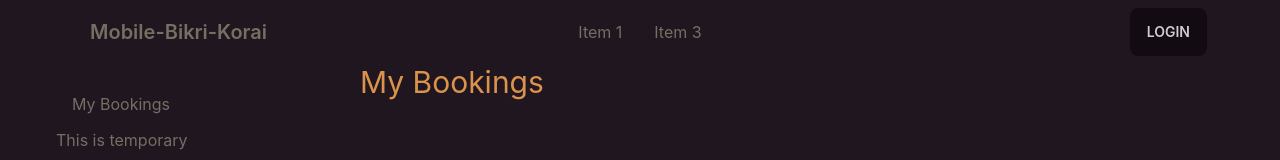
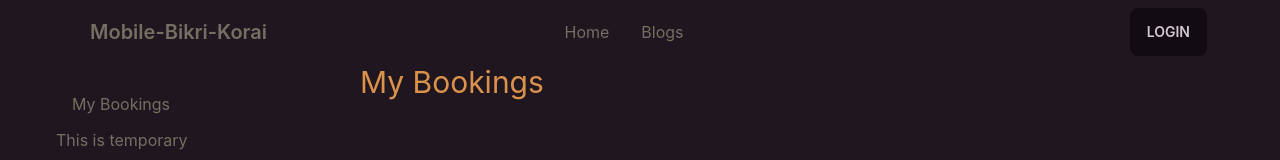
Before and after one commit to mrakib007/mobile-bikri-korai, a React (Create React App) app: page /dashboard in a window 1280 px wide. Shown: the top 160 px of the page. Built offline with nearby package versions, Linux system fonts and the light colour scheme; no server answers.

Commit message:
adding conditional rendering in nav

```diff
--- a/src/Context/AuthProvider.js
+++ b/src/Context/AuthProvider.js
@@ -4,10 +4,9 @@ import app from "../firebase/firebase.config";
 
 export const AuthContext = createContext();
 const auth = getAuth(app);
-// const googleProvider = new GoogleAuthProvider();
 
 const AuthProvider = ({ children }) => {
-    const [user,setUser] = useState(null);
+  const [user,setUser] = useState(null);
   const [loading, setLoading] = useState(true);
 
   const providerLogin = (provider) =>{
@@ -20,13 +19,8 @@ const AuthProvider = ({ children }) => {
   };
 
   const updateUser = (userInfo) =>{
-    setLoading(true);
     return updateProfile(auth.currentUser,userInfo);
   }
-  // const updateUser = (userInfo) =>{
-  //   setLoading(true);
-  //   return updateProfile(auth.currentUser,{displayName : userInfo});
-  // }
 
   const signIn = (email,password) =>{
     setLoading(true);
@@ -59,7 +53,9 @@ const AuthProvider = ({ children }) => {
     setLoading,
   };
   return (
-    <AuthContext.Provider value={authInfo}>{children}</AuthContext.Provider>
+    <AuthContext.Provider value={authInfo}>
+      {children}
+    </AuthContext.Provider>
   );
 };
 
--- a/src/Pages/Login/Login/Login.js
+++ b/src/Pages/Login/Login/Login.js
@@ -16,13 +16,13 @@ const Login = () => {
   const [loginUserEmail, setLoginUserEmail] = useState("");
   const [createUserEmail, setCreatedUserEmail] = useState("");
   const { providerLogin, signIn, updateUser } = useContext(AuthContext);
+  const googleProvider = new GoogleAuthProvider();
   const location = useLocation();
   const navigate = useNavigate();
 
   const from = location.state?.from?.pathname || "/";
   // navigate(from,{replace: true});
 
-  const googleProvider = new GoogleAuthProvider();
   const handleGoogleSignIn = () => {
     providerLogin(googleProvider)
       .then((result) => {
@@ -47,9 +47,9 @@ const Login = () => {
           displayName: data.name,
         };
         console.log(userInfo);
-        updateUser(userInfo).then(() => {
-          // saveUser(data.name, data.email, data.role);
-        });
+        // updateUser(userInfo).then(() => {
+        //   saveUser(data.name, data.email, data.role);
+        // });
         navigate(from, { replace: true });
       })
       .catch((error) => {
--- a/src/Pages/Login/SignUp/SignUp.js
+++ b/src/Pages/Login/SignUp/SignUp.js
@@ -1,7 +1,7 @@
 import React, { useContext, useState } from "react";
 import { useForm } from "react-hook-form";
 import { toast } from "react-hot-toast";
-import { Link } from "react-router-dom";
+import { Link, useLocation, useNavigate } from "react-router-dom";
 import { AuthContext } from "../../../Context/AuthProvider";
 
 const SignUp = () => {
@@ -12,6 +12,8 @@ const SignUp = () => {
   } = useForm();
   const [signUpError, setSignUpError] = useState("");
   const { createUser, updateUser } = useContext(AuthContext);
+  const location = useLocation();
+  const navigate = useNavigate();
   const [createdUserEmail, setCreatedUserEmail] = useState("");
   const { reset } = useForm();
 
@@ -28,28 +30,11 @@ const SignUp = () => {
       updateUser(userInfo)
         .then(() => {
           saveUser(data.name, data.email, data.role);
-          reset(data);
         })
         .catch((error) => console.log(error));
     });
   };
 
-  // const saveUser = (name, email, role) => {
-  //   const user = { name, email, role };
-  //   fetch("http://localhost:5000/users", {
-  //     method: "POST",
-  //     headers: {
-  //       "content-type": "application/json",
-  //     },
-  //     body: JSON.stringify(user),
-  //   })
-  //     .then((res) => res.json())
-  //     .then((data) => {
-  //       toast.success("User saved");
-  //       console.log("saved user", data);
-  //       setCreatedUserEmail(email);
-  //     });
-  // };
   const saveUser = (name, email, role) => {
     const user = { name, email, role };
     fetch("http://localhost:5000/users", {
--- a/src/Pages/Shared/NavBar/NavBar.js
+++ b/src/Pages/Shared/NavBar/NavBar.js
@@ -1,7 +1,29 @@
-import React from 'react';
+import React, { useContext } from 'react';
 import { Link } from "react-router-dom";
+import { AuthContext } from '../../../Context/AuthProvider';
 
 const NavBar = () => {
+  const {user,logOut} = useContext(AuthContext);
+
+  const handleLogOut = () =>{
+    logOut()
+    .then(()=>{})
+    .catch(error => console.error(error));
+  }
+  const menuItems = <>
+  <li><Link to='/'>Home</Link></li>
+  <li><Link to='/blogs'>Blogs</Link></li>
+  <li>
+    {
+      user?.uid ?
+      <>
+      <Link to='/dashboard'>Dashboard</Link>
+      </>
+      :
+      <></>
+    }
+  </li>
+  </>
     return (
         <div>
             <div className="navbar bg-base-100 max-w-[1150px] mx-auto">
@@ -11,30 +33,28 @@ const NavBar = () => {
         <svg xmlns="http://www.w3.org/2000/svg" className="h-5 w-5" fill="none" viewBox="0 0 24 24" stroke="currentColor"><path strokeLinecap="round" strokeLinejoin="round" strokeWidth="2" d="M4 6h16M4 12h8m-8 6h16" /></svg>
       </label>
       <ul tabIndex={0} className="menu menu-compact dropdown-content mt-3 p-2 shadow bg-base-100 rounded-box w-52">
-        <li><a>Item 1</a></li>
-        <li><a>Item 3</a></li>
+        {menuItems}
       </ul>
     </div>
     <a className="btn btn-ghost normal-case text-xl">Mobile-Bikri-Korai</a>
   </div>
   <div className="navbar-center hidden lg:flex">
     <ul className="menu menu-horizontal px-1">
-      <li><a>Item 1</a></li>
-      {/* <li tabIndex={0}>
-        <a>
-          Parent
-          <svg className="fill-current" xmlns="http://www.w3.org/2000/svg" width="20" height="20" viewBox="0 0 24 24"><path d="M7.41,8.58L12,13.17L16.59,8.58L18,10L12,16L6,10L7.41,8.58Z"/></svg>
-        </a>
-        <ul className="p-2">
-          <li><a>Submenu 1</a></li>
-          <li><a>Submenu 2</a></li>
-        </ul>
-      </li> */}
-      <li><a>Item 3</a></li>
+      {menuItems}
     </ul>
   </div>
   <div className="navbar-end">
-    <Link to="/login" className="btn">Login</Link>
+    {
+      user?.uid ?
+      <>
+      <Link onClick={handleLogOut} className="btn">Logout</Link>
+      </>
+      :
+      <>
+      <Link to="/login" className="btn">Login</Link>
+      </>
+    }
+
   </div>
 </div>
         </div>
```
